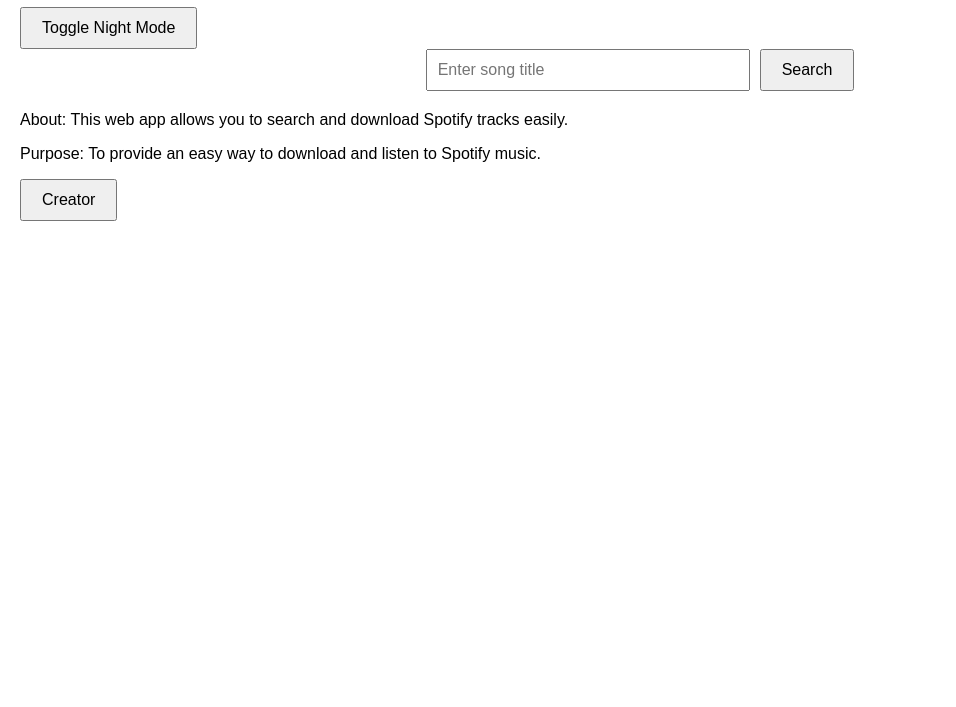
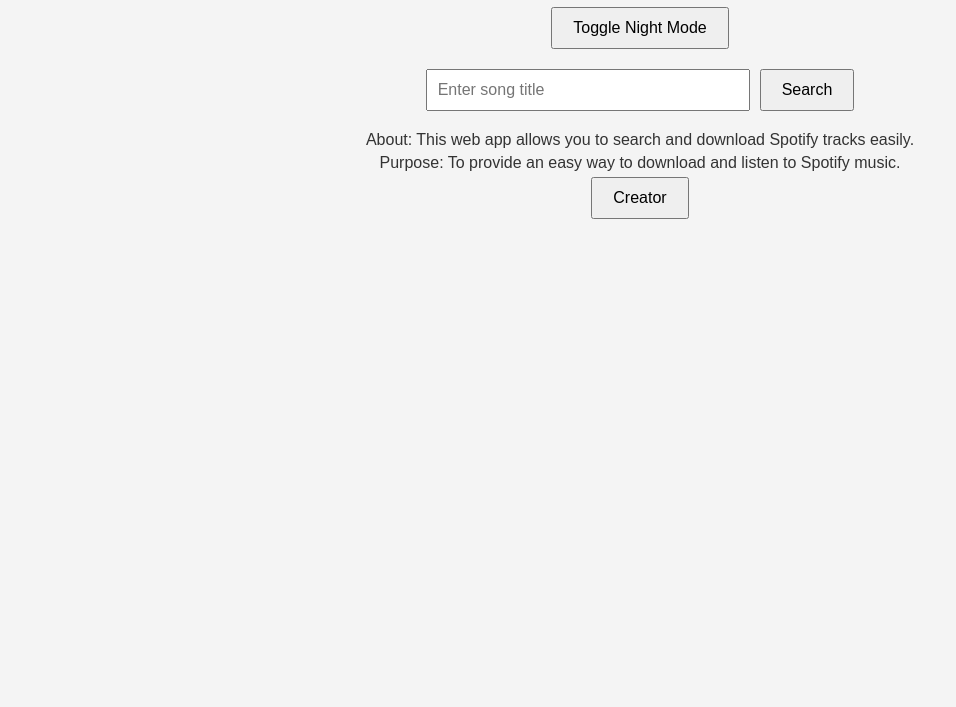
Before and after one commit to rhamt24/Tes-api-lagi, a website: page public/index.html in a window 1280 px wide. Shown: the part 93-800 px from the top of the page, without its empty margins (0-956 px from the left). Drawn offline with Linux system fonts and the light colour scheme.

Commit message:
Update style.css

```diff
--- a/public/style.css
+++ b/public/style.css
@@ -2,6 +2,13 @@
     font-family: Arial, sans-serif;
     padding: 20px;
     margin: 0;
+    background-color: #f4f4f4;
+    color: #333;
+}
+
+body.night-mode {
+    background-color: #121212;
+    color: #fff;
 }
 
 h1 {
@@ -24,6 +31,7 @@
 button {
     padding: 10px 20px;
     font-size: 16px;
+    cursor: pointer;
 }
 
 #back-button {
@@ -75,3 +83,22 @@
     margin-top: 10px;
     cursor: pointer;
 }
+
+.footer {
+    margin-top: 20px;
+    text-align: center;
+}
+
+.footer p {
+    margin: 5px 0;
+}
+
+.container {
+    max-width: 800px;
+    margin: 0 auto;
+}
+
+#toggle-mode {
+    display: block;
+    margin: 0 auto 20px;
+}
```
